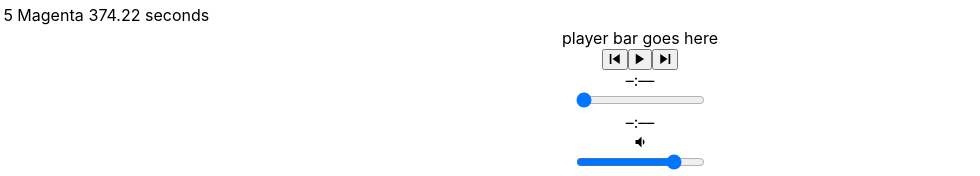
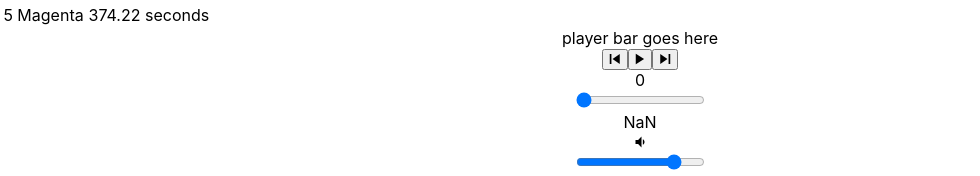
Before and after one commit to ashan36/bloc-jams-react, a React (Create React App) app: page /album/the-colors in a window 1280 px wide. Shown: the part 890-1066 px from the top of the page, without its empty margins (0-980 px from the left). Built offline with nearby package versions, Linux system fonts and the light colour scheme.

Commit message:
Player bar range inputs checkpoint completed

```diff
--- a/src/components/Album.js
+++ b/src/components/Album.js
@@ -13,6 +13,8 @@
     this.state = {
       album: selectedAlbum,
       currentSong: selectedAlbum.songs[0],
+      currentTime: 0,
+      duration: selectedAlbum.songs[0].duration,
       isPlaying: false,
       songHover: false,
       hoveredSongIndex: null
@@ -20,6 +22,26 @@
 
     this.audioElement = document.createElement('audio');
     this.audioElement.src = selectedAlbum.songs[0].audioSrc;
+  }
+
+  componentDidMount() {
+    this.eventListeners = {
+      timeupdate: e => {
+        this.setState({ currentTime: this.audioElement.currentTime });
+      },
+      durationchange: e => {
+        this.setState({ duration: this.audioElement.duration });
+      }
+    };
+    this.audioElement.addEventListener('timeupdate', this.eventListeners.timeupdate);
+    this.audioElement.addEventListener('durationchange', this.eventListeners.durationchange);
+  }
+
+  componentWillUnmount() {
+    this.audioElement.src = null;
+    this.audioElement = null;
+    this.audioElement.removeEventListener('timeupdate', this.eventListeners.timeupdate);
+    this.audioElement.removeEventListener('durationchange', this.eventListeners.durationchange);
   }
 
   play() {
@@ -62,6 +84,12 @@
     const newSong = this.state.album.songs[newIndex];
     this.setSong(newSong);
     this.play();
+  }
+
+  handleTimeChange(e) {
+    const newTime = this.audioElement.duration * e.target.value;
+    this.audioElement.currentTime = newTime;
+    this.setState({ currentTime: newTime });
   }
 
   handleSongEnter(index) {
@@ -118,9 +146,12 @@
         <PlayerBar
           isPlaying={this.state.isPlaying}
           currentSong={this.state.currentSong}
+          currentTime={this.audioElement.currentTime}
+          duration={this.audioElement.duration}
           handleSongClick={() => this.handleSongClick(this.state.currentSong)}
           handlePrevClick={() => this.handlePrevClick()}
           handleNextClick={() => this.handleNextClick()}
+          handleTimeChange={(e) => this.handleTimeChange(e)}
         />
       </section>
     );
--- a/src/components/PlayerBar.js
+++ b/src/components/PlayerBar.js
@@ -17,9 +17,17 @@
           </button>
         </section>
         <section id="time-control">
-          <div className="current-time">–:––</div>
-          <input type="range" className="seek-bar" value="0" />
-          <div className="total-time">–:––</div>
+          <div className="current-time">{this.props.currentTime}</div>
+          <input
+            type="range"
+            className="seek-bar"
+            value={(this.props.currentTime / this.props.duration) || 0 }
+            max="1"
+            min="0"
+            step="0.01"
+            onChange={this.props.handleTimeChange}
+          />
+          <div className="total-time">{this.props.duration}</div>
         </section>
         <section id="volume-control">
           <div className="icon ion-md-volume-low"></div>
```
